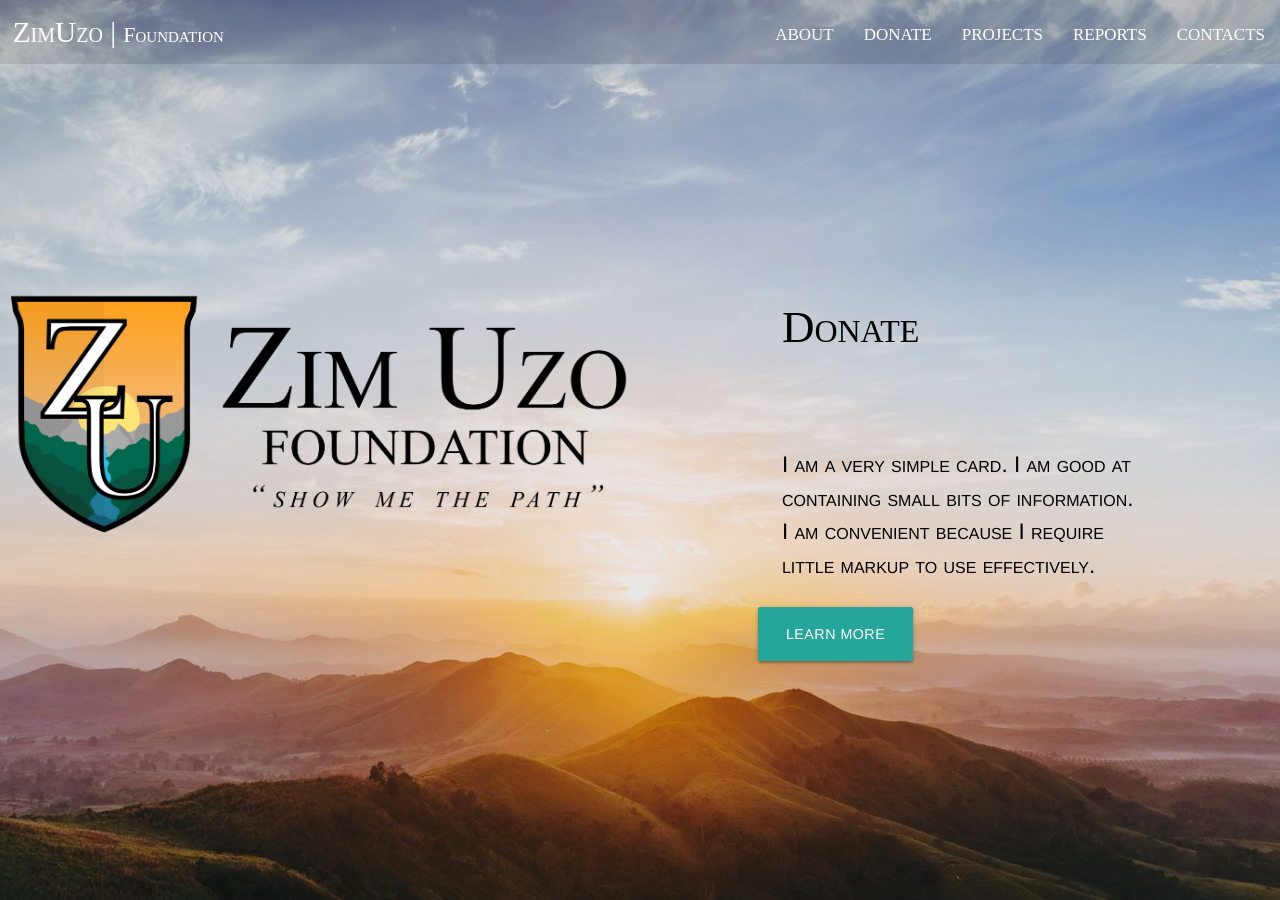
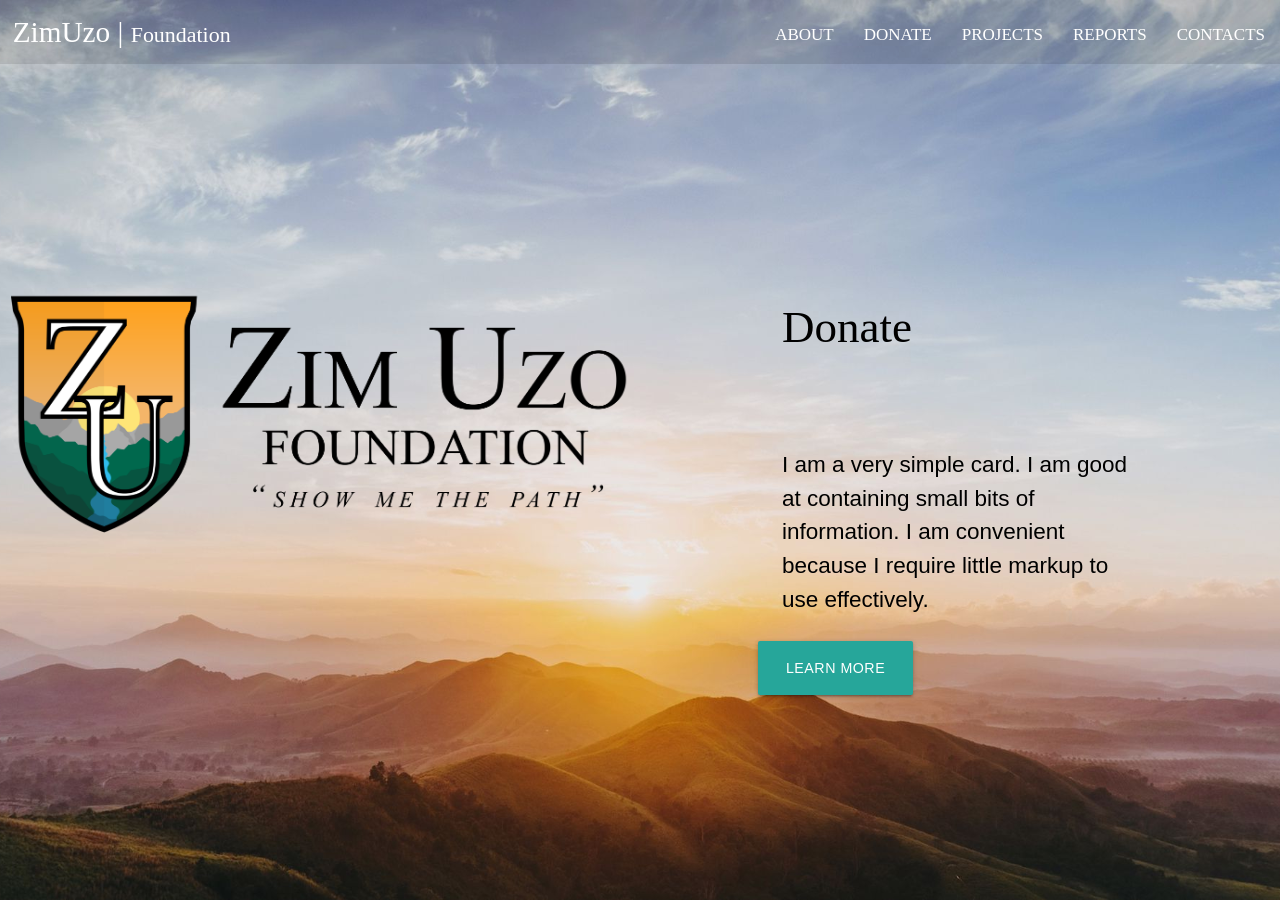
Before and after one commit to ENEIV/ZimUzo, a Jekyll site: the page built from index.md, in a window 1280 px wide and 900 px high. Built offline with Jekyll 4.4.1, drawn with Linux system fonts in a browser that asks for light colours.

Commit message:
removed some font styles

```diff
--- a/assets/css/style.css
+++ b/assets/css/style.css
@@ -1,8 +1,7 @@
 
 /* BASE STYLING */
 html {
-  font-family: Helvetica, sans-serif;
-  font-variant: small-caps;
+  font-family: sans-serif;
 }
 
 body {
@@ -31,6 +30,7 @@ bar and add a black background
 with 10% opacity*/
 .nav-ul li > a {
   font-size: 1.65rem !important;
+  font-variant: small-caps;
 }
 /* Increase in font-size for
 the navigation list item and
```
